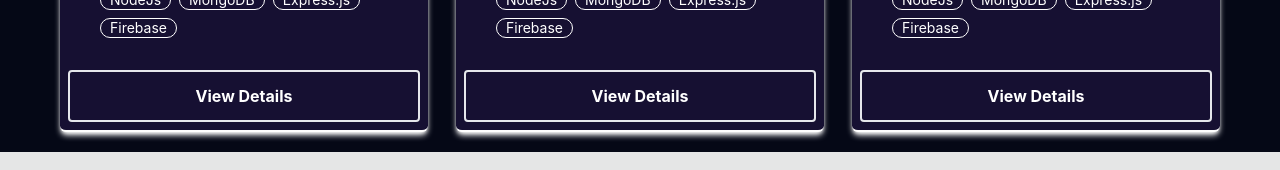
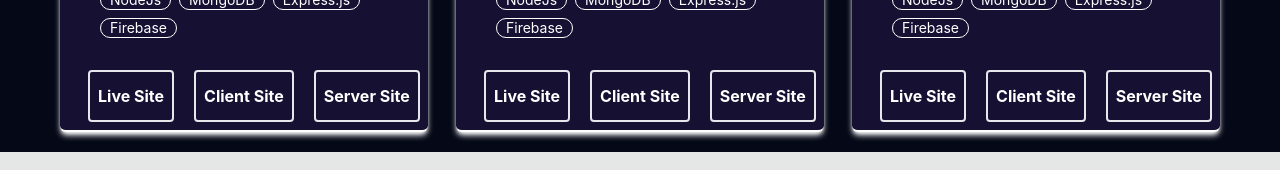
Before and after one commit to cse-mominul/portfolio, a React (Create React App) app: page /project in a window 1280 px wide. Shown: the part 674-844 px from the top of the page. Built offline with nearby package versions, Linux system fonts and the light colour scheme.

Commit message:
first commit

```diff
--- a/src/Pages/Projects/Projects.js
+++ b/src/Pages/Projects/Projects.js
@@ -26,7 +26,11 @@ const Projects = () => {
                             <div className="badge text-white badge-outline">Firebase</div>
                         </div>
                     </div>
-                    <Link to=''><button className=" w-full border-2  shadow-white text-white py-3 rounded w-36 font-bold">View Details</button></Link>
+                    <div>
+                    <a href='https://lenesqueen-a0269.web.app/'><button className="ml-5 border-2  shadow-white text-white py-3 rounded p-2 font-bold">Live Site</button></a>
+                    <a href='https://github.com/cse-mominul/LensQueen'><button className="ml-5 border-2  shadow-white text-white py-3 rounded p-2 font-bold">Client Site</button></a>
+                    <a href='https://github.com/cse-mominul/LensQueenServerSite'><button className="ml-5 border-2  shadow-white text-white py-3 rounded p-2 font-bold">Server Site</button></a>
+                    </div>
                 </div>
 
                 <div data-aos="flip-right" className="bgColor2 card  shadow-md bg-blend-hard-light  border-b-2  shadow-white border-white rounded-md p-2  ">
@@ -46,7 +50,12 @@ const Projects = () => {
                             <div className="badge text-white badge-outline">Firebase</div>
                         </div>
                     </div>
-                    <Link to=''><button className=" w-full border-2  shadow-white text-white py-3 rounded w-36 font-bold">View Details</button></Link>
+                    <div>
+                    <a href='https://zeron-a55e8.web.app/'><button className="ml-5 border-2  shadow-white text-white py-3 rounded p-2 font-bold">Live Site</button></a>
+                    <a href='https://github.com/cse-mominul/zeron'><button className="ml-5 border-2  shadow-white text-white py-3 rounded p-2 font-bold">Client Site</button></a>
+                    <a href='https://github.com/cse-mominul/ZeronServer'><button className="ml-5 border-2  shadow-white text-white py-3 rounded p-2 font-bold">Server Site</button></a>
+                    </div>
+
                 </div>
 
                 <div data-aos="flip-right" className="bgColor2 card  shadow-md bg-blend-hard-light  border-b-2  shadow-white border-white rounded-md p-2  ">
@@ -66,7 +75,11 @@ const Projects = () => {
                             <div className="badge text-white badge-outline">Firebase</div>
                         </div>
                     </div>
-                    <Link to=''><button className=" w-full border-2  shadow-white text-white py-3 rounded w-36 font-bold">View Details</button></Link>
+                    <div>
+                    <a href='https://more-and-more-3661c.web.app/'><button className="ml-5 border-2  shadow-white text-white py-3 rounded p-2 font-bold">Live Site</button></a>
+                    <a href='https://github.com/cse-mominul/reseler'><button className="ml-5 border-2  shadow-white text-white py-3 rounded p-2 font-bold">Client Site</button></a>
+                    <a href='https://github.com/cse-mominul/ReselarServer'><button className="ml-5 border-2  shadow-white text-white py-3 rounded p-2 font-bold">Server Site</button></a>
+                    </div>
                 </div>
             </div>
         </div>
```
